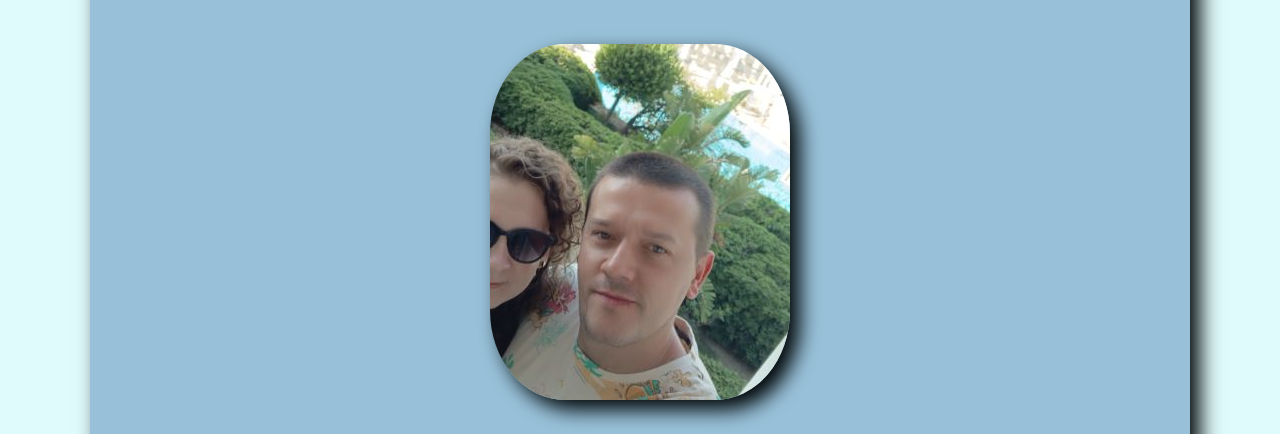
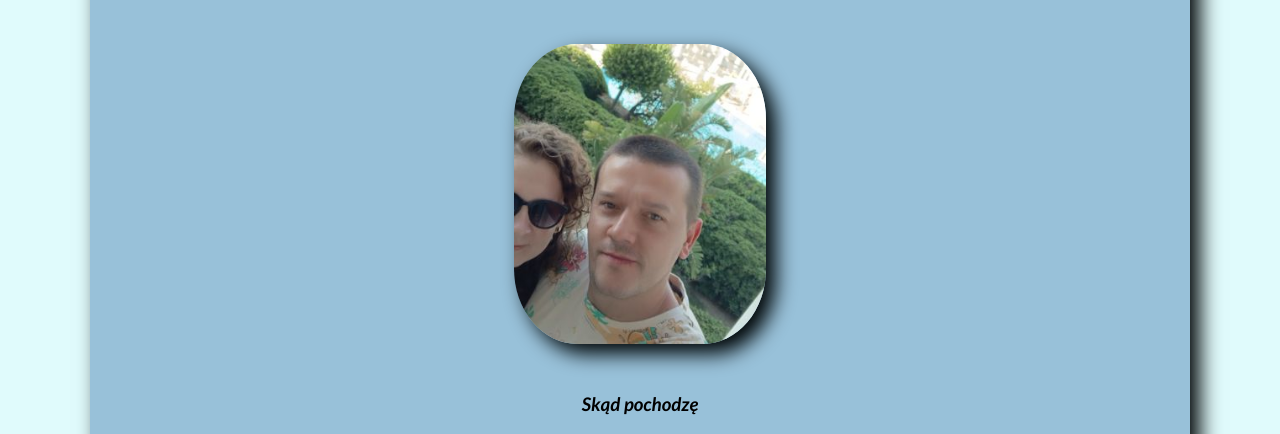
Before and after one commit to LukaszSzmytka/homepage, a plain HTML site: page index.html in a window 1280 px wide. Shown: the part 302-736 px from the top of the page. Drawn offline with nearby package versions, Linux system fonts and the light colour scheme.

Commit message:
changed article.css

```diff
--- a/CSS/article.css
+++ b/CSS/article.css
@@ -30,7 +30,7 @@
 }
 
 .article__picture--lucas.article__picture {
-    max-width: 300px;
+    max-height: 300px;
     border-radius: 25%;
     position: relative;
     box-shadow: 10px 10px 20px 0px #000607;
--- a/index.html
+++ b/index.html
@@ -4,7 +4,7 @@
     <meta charset="UTF-8" />
     <meta http-equiv="X-UA-Compatible" content="IE=edge" />
     <meta name="viewport" content="width=device-width, initial-scale=1.0" />
-    <title>myHomepage</title>
+    <title>ŁukaszSzmytka</title>
     <link rel="icon" href="images/logo192.png">
     <meta property="og:image" content="images/share.png">
     <link
```
